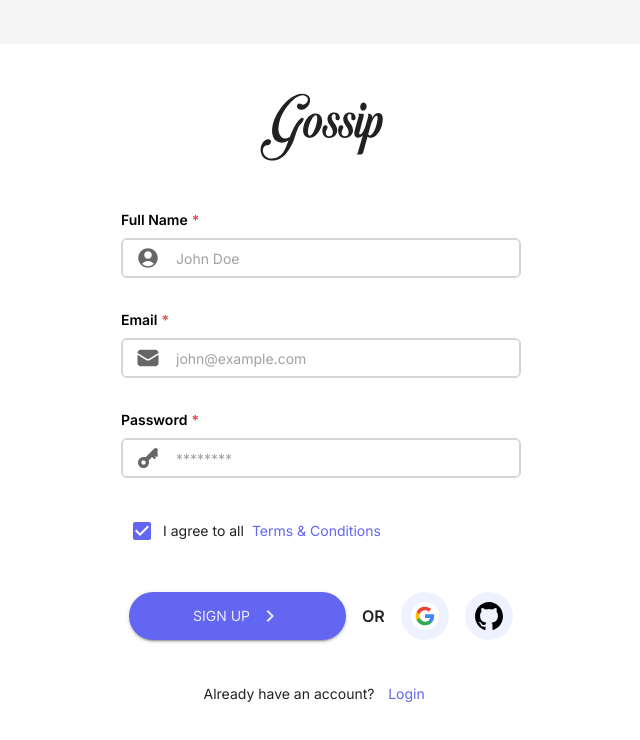
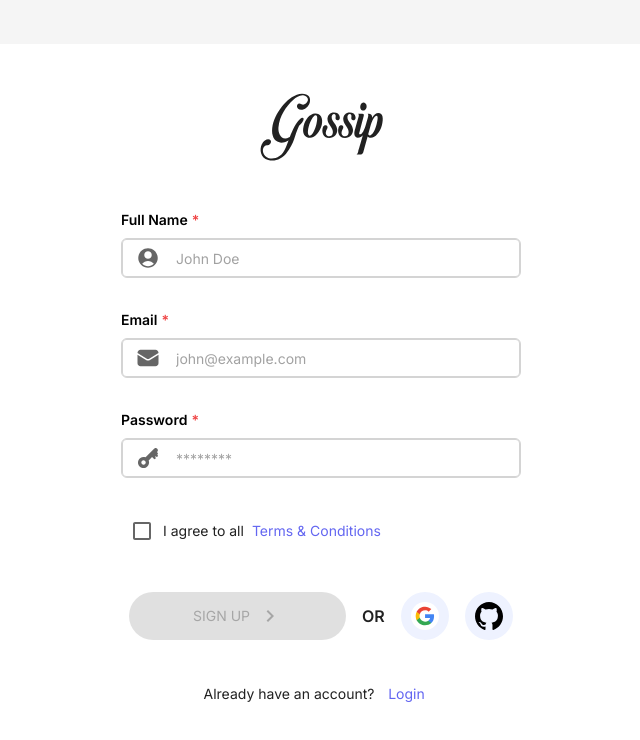
Before and after one commit to newklio/gossip-chat, a Next.js app: page /signup in a window 1280 px wide. Shown: the top 740 px of the page, without its empty margins (319-959 px from the left). Built offline with nearby package versions, Linux system fonts and the light colour scheme.

Commit message:
added form validation

```diff
--- /dev/null
+++ b/src/hooks/signUp.ts
@@ -0,0 +1,53 @@
+import { useCallback, useState } from 'react'
+
+interface useSignupProps {
+	isChecked: boolean
+}
+
+export const useSignUp = ({ isChecked }: useSignupProps) => {
+	const [checked, setChecked] = useState(isChecked)
+
+	const [formData, setFormData] = useState<{
+		email: string
+		password: string
+		fullname: string
+	}>({
+		email: '',
+		password: '',
+		fullname: '',
+	})
+
+	const handleChange = (event: React.ChangeEvent<HTMLInputElement>) => {
+		setChecked(event.target.checked)
+	}
+
+	const handleSubmit = useCallback(() => {
+		// validate form data
+		console.log(formData)
+
+		// full name
+		if (formData.fullname.length <= 1) {
+			alert('Please enter your full name')
+			return
+		}
+
+		// email
+		if (formData.email.length === 0) {
+			alert('Please enter your email')
+			return
+		}
+
+		if (formData.password.length <= 8) {
+			alert('Please enter a valid password (8 characters minimum)')
+		}
+	}, [formData])
+
+	return {
+		setChecked,
+		handleChange,
+		checked,
+		formData,
+		setFormData,
+		handleSubmit,
+	}
+}
--- a/src/pages/signup/index.tsx
+++ b/src/pages/signup/index.tsx
@@ -5,13 +5,13 @@ import TextField from '@mui/material/TextField'
 import { myTheme } from '../../theme'
 import IconButton from '@mui/material/IconButton'
 import ChevronRightIcon from '@mui/icons-material/ChevronRight'
+import { useSignUp } from '@gossip/hooks/signUp'
 
 const Signup = () => {
-	const [checked, setChecked] = useState(true)
-
-	const handleChange = (event: React.ChangeEvent<HTMLInputElement>) => {
-		setChecked(event.target.checked)
-	}
+	const { checked, handleChange, setChecked, setFormData, handleSubmit } =
+		useSignUp({
+			isChecked: false,
+		})
 
 	return (
 		<Stack
@@ -84,6 +84,16 @@ const Signup = () => {
 							},
 						}}
 						variant="outlined"
+						onChange={(event) => {
+							let fullname = event.target.value as string
+
+							setFormData((prev) => {
+								return {
+									...prev,
+									fullname,
+								}
+							})
+						}}
 						placeholder="John Doe"
 						InputProps={{
 							startAdornment: (
@@ -123,6 +133,17 @@ const Signup = () => {
 						</Typography>
 					</Stack>
 					<TextField
+						onChange={(event) => {
+							let email = event.target.value as string
+
+							setFormData((prev) => {
+								return {
+									...prev,
+									email,
+								}
+							})
+						}}
+						type="email"
 						sx={{
 							width: '100%',
 							height: '40px',
@@ -187,6 +208,16 @@ const Signup = () => {
 						</Typography>
 					</Stack>
 					<TextField
+						onChange={(event) => {
+							let password = event.target.value as string
+
+							setFormData((prev) => {
+								return {
+									...prev,
+									password,
+								}
+							})
+						}}
 						sx={{
 							width: '100%',
 							height: '40px',
@@ -275,6 +306,8 @@ const Signup = () => {
 					width={400}
 				>
 					<Button
+						disabled={!checked}
+						onClick={handleSubmit}
 						sx={{
 							borderRadius: '999px',
 							bgcolor: myTheme.color.primary[500],
```
